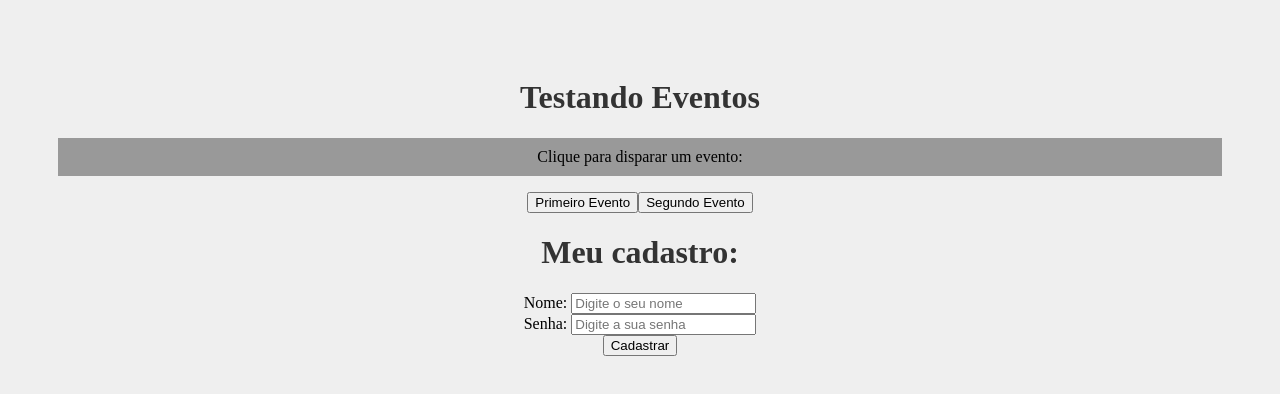
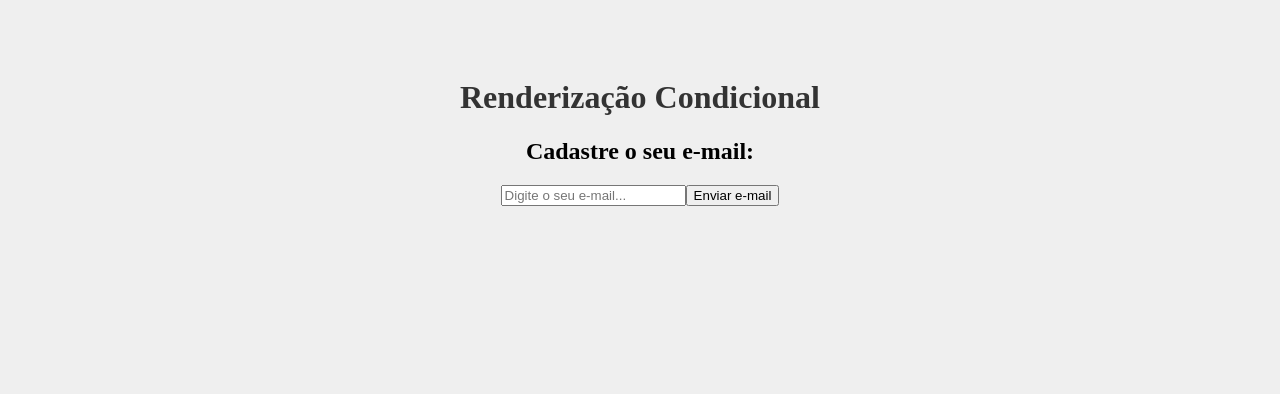
Before and after one commit to klebermkardel/Estudos, a React (Create React App) app in the folder Cursos/React - Hora de Codar/meu-projeto/: page / in a window 1280 px wide. Shown: the top 394 px of the page. Built offline with nearby package versions, Linux system fonts and the light colour scheme.

Commit message:
Cria arquivo 'Condicional.js' dentro de components e altera arquivo 'App.js' para mostrar como funcionam as Renderizações Condicionais

```diff
--- a/Cursos/React - Hora de Codar/meu-projeto/src/App.js
+++ b/Cursos/React - Hora de Codar/meu-projeto/src/App.js
@@ -1,14 +1,12 @@
 import './App.css';
-import Evento from './components/Evento'
-import Form from './components/Form'
+import Condicional from './components/Condicional';
 
 function App() {
 
   return (
     <div className="App">
-      <h1>Testando Eventos</h1>
-      <Evento />
-      <Form />
+      <h1>Renderização Condicional</h1>
+      <Condicional />
     </div>
   );
 }
--- /dev/null
+++ b/Cursos/React - Hora de Codar/meu-projeto/src/components/Condicional.js
@@ -0,0 +1,40 @@
+import { useState } from 'react'
+
+function Condicional() {
+
+    const [email, setEmail] = useState()
+    const [userEmail, setUserEmail] = useState()
+
+    function enviarEmail(e) {
+        e.preventDefault()
+        setUserEmail(email)
+    }
+
+    function limparEmail() {
+        setUserEmail('')
+    }
+
+    return (
+        <div>
+            <h2>Cadastre o seu e-mail:</h2>
+            <form>
+                <input
+                    type="email" placeholder="Digite o seu e-mail..."
+                    onChange={(e) => setEmail(e.target.value)}
+                />
+                <button
+                    type="submit"
+                    onClick={enviarEmail}>Enviar e-mail
+                </button>
+                {userEmail && (
+                    <div>
+                        <p>O e-mail do usuário é: {userEmail}</p>
+                        <button onClick={limparEmail}>Limpar e-mail</button>
+                    </div>
+                )}
+            </form>
+        </div>
+    )
+}
+
+export default Condicional
```
